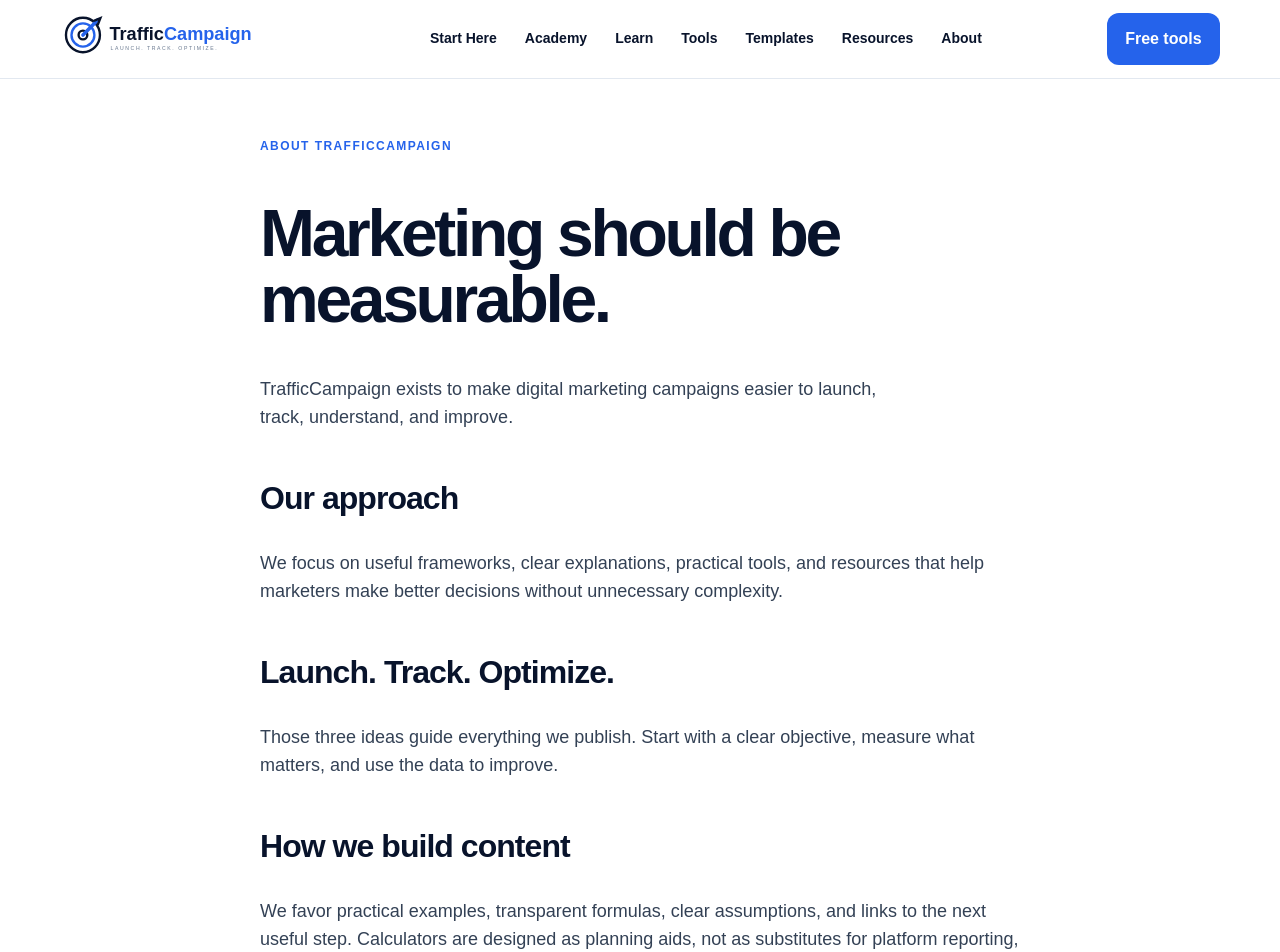
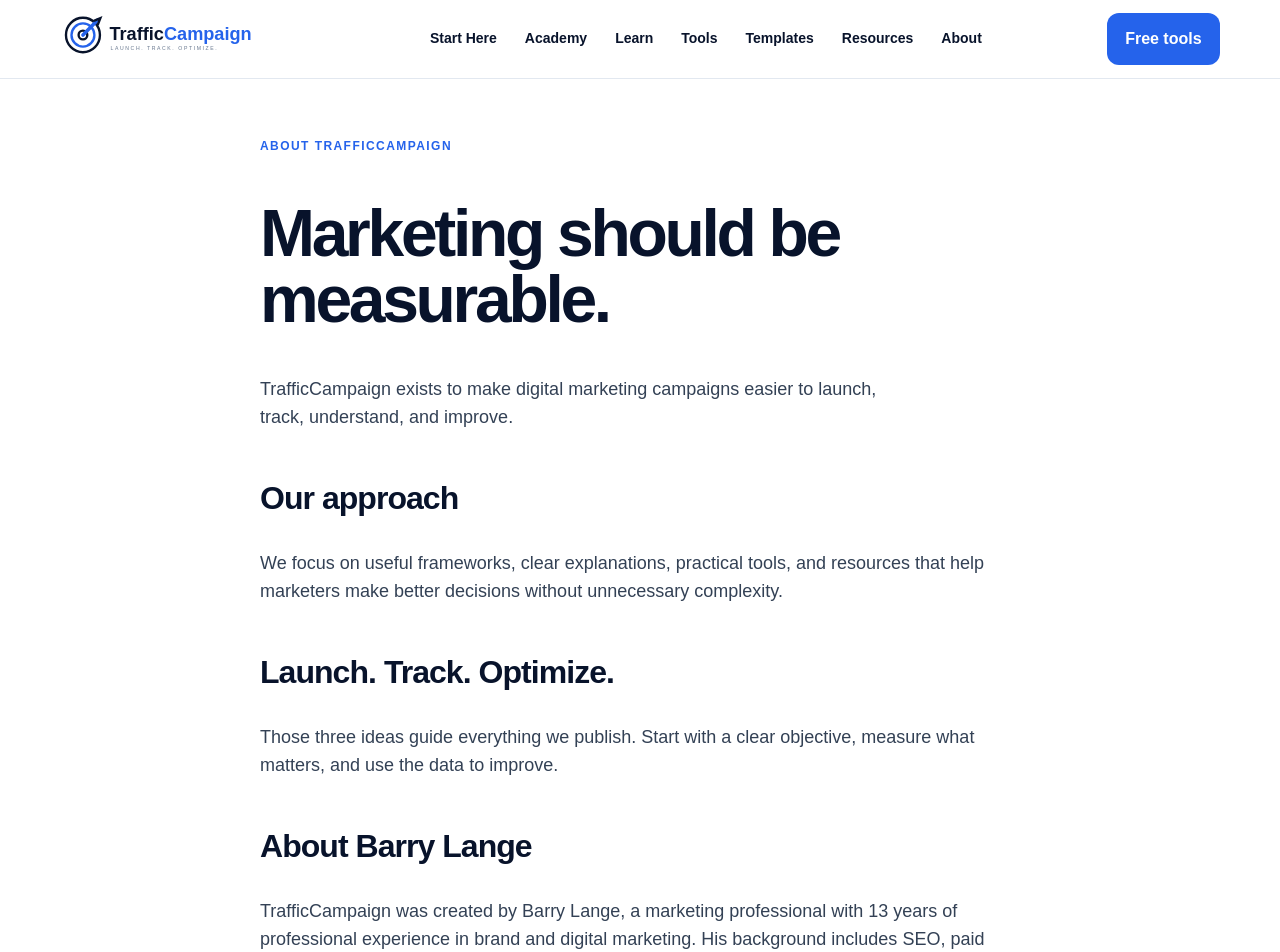
Before and after one commit to barrylange-hub/trafficcampaign, a Next.js app: page /about in a window 1280 px wide. Shown: the top 952 px of the page. Built offline with nearby package versions, Linux system fonts and the light colour scheme.

Commit message:
About Page Update

```diff
--- a/app/about/page.js
+++ b/app/about/page.js
@@ -3,7 +3,7 @@ export const metadata={title:"About TrafficCampaign",description:"Learn how Traf
 export default function Page(){return <div className="article"><div className="kicker">About TrafficCampaign</div><h1>Marketing should be measurable.</h1><p className="lead">TrafficCampaign exists to make digital marketing campaigns easier to launch, track, understand, and improve.</p>
 <h2>Our approach</h2><p>We focus on useful frameworks, clear explanations, practical tools, and resources that help marketers make better decisions without unnecessary complexity.</p>
 <h2>Launch. Track. Optimize.</h2><p>Those three ideas guide everything we publish. Start with a clear objective, measure what matters, and use the data to improve.</p>
-<h2>How we build content</h2><p>We favor practical examples, transparent formulas, clear assumptions, and links to the next useful step. Calculators are designed as planning aids, not as substitutes for platform reporting, accounting, or professional advice.</p>
+<h2>About Barry Lange</h2><p>TrafficCampaign was created by Barry Lange, a marketing professional with 13 years of professional experience in brand and digital marketing. His background includes SEO, paid advertising, campaign strategy, analytics, and helping businesses turn marketing activity into measurable results.</p><h2>How we build content</h2><p>We favor practical examples, transparent formulas, clear assumptions, and links to the next useful step. Calculators are designed as planning aids, not as substitutes for platform reporting, accounting, or professional advice.</p>
 <h2>Editorial standards</h2><p>Our goal is to publish content that is useful enough to act on. We update resources as the site develops and avoid adding complexity just for the sake of appearing comprehensive.</p>
 <p><Link href="/editorial-policy">Read our editorial policy →</Link></p>
 </div>}
```
